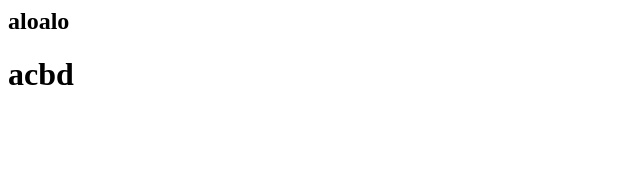
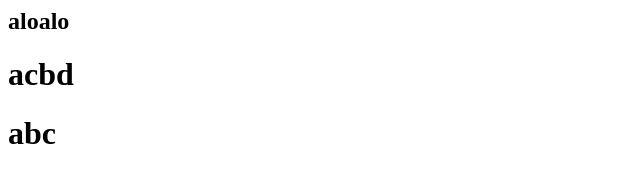
Before and after one commit to linhbui2309/git-demo-gia-linh, a plain HTML site: page index.html in a window 1280 px wide. Shown: the full height of the page, 0-640 px from the left. Drawn offline with Linux system fonts and the light colour scheme.

Commit message:
Update index.html

```diff
--- a/index.html
+++ b/index.html
@@ -1,2 +1,3 @@
 <h2>aloalo</h2>
 <h1> acbd </h1>
+<h1> abc </h1>
```
